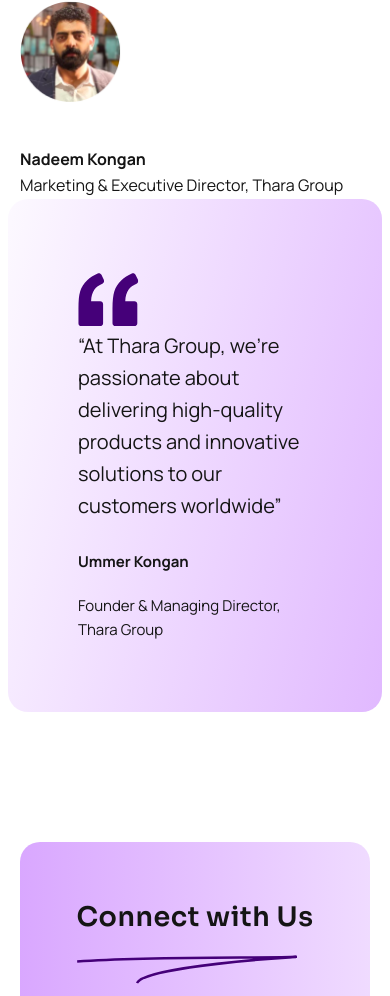
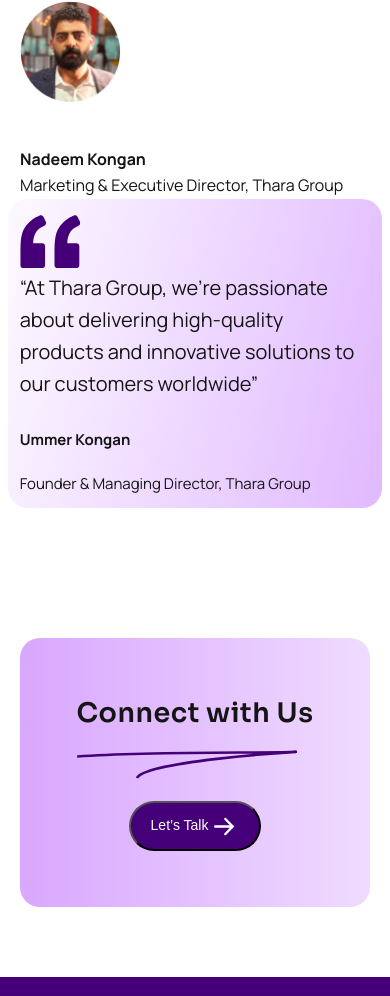
Before and after one commit to ll00lll00l0l/tharafrontend, a React (Create React App) app: page /about in a window 390 px wide. Shown: the part 2578-3574 px from the top of the page. Built offline with nearby package versions, Linux system fonts and the light colour scheme.

Commit message:
responsiv

```diff
--- a/src/components/Ourteam.css
+++ b/src/components/Ourteam.css
@@ -81,6 +81,12 @@
     border-radius: 20px;
    background: var(--BG-g1, linear-gradient(283deg, #B048FF -174.56%, rgba(145, 0, 255, 0.00) 109.23%));
 }
+@media (max-width: 1040px) {
+    .teamcol2 {
+        padding: 3vw;
+    }
+}
+
 .teamcol2 p {
     color: #151515;
     font-size: clamp(20px,2.5vw,32px);
```
